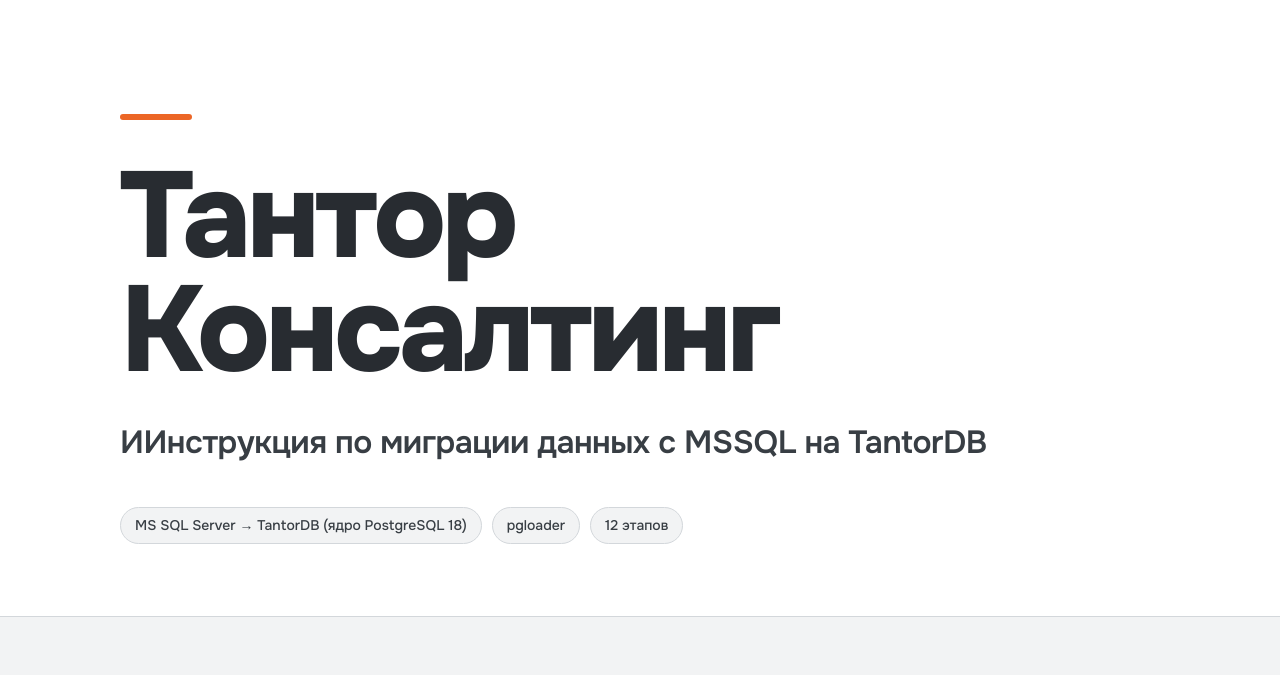
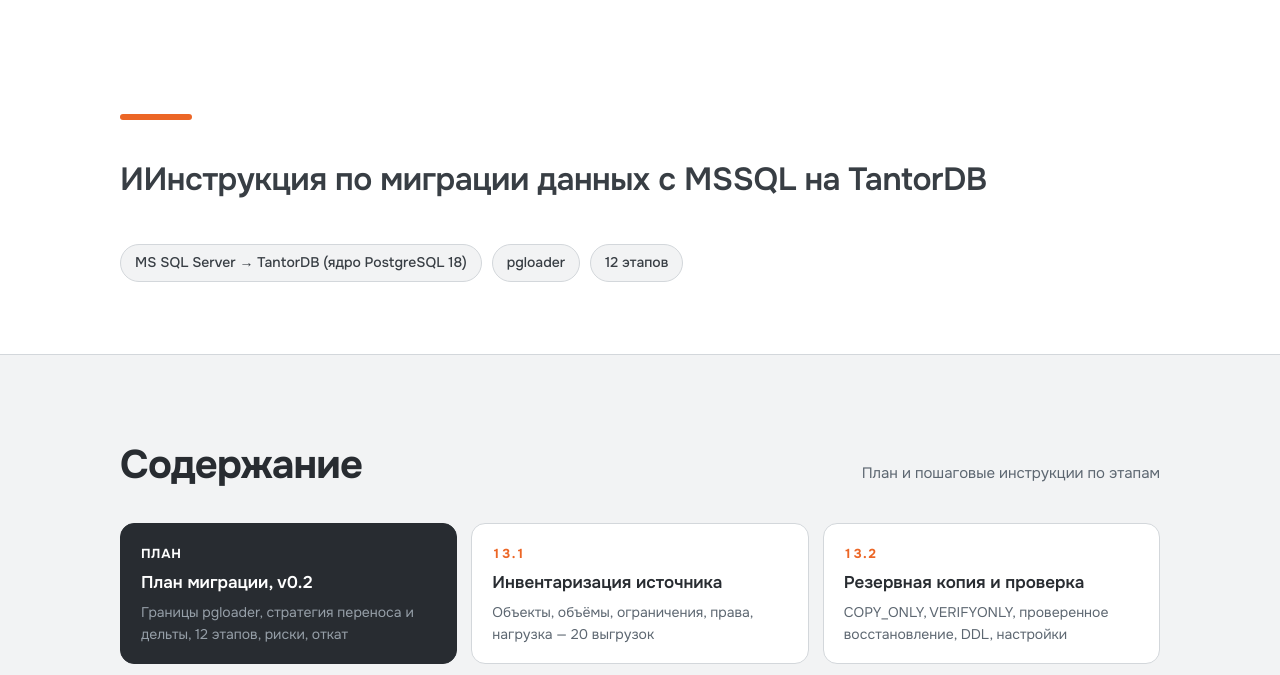
Before and after one commit to refgen72off/migr_MSSQL_Postgres, a plain HTML site: page index.html in a window 1280 px wide. Shown: the part 74-749 px from the top of the page. Drawn offline with Linux system fonts and the light colour scheme.

Commit message:
Update index.html

```diff
--- a/index.html
+++ b/index.html
@@ -147,7 +147,6 @@
   <section class="hero">
     <div class="wrap">
       <div class="hero__rule" aria-hidden="true"></div>
-      <h1>Тантор Консалтинг</h1>
       <p class="lead"><strong>ИИнструкция по миграции данных с MSSQL на TantorDB</strong></p>
       <div class="hero__meta">
         <span class="tag">MS SQL Server → TantorDB (ядро PostgreSQL 18)</span>
```
